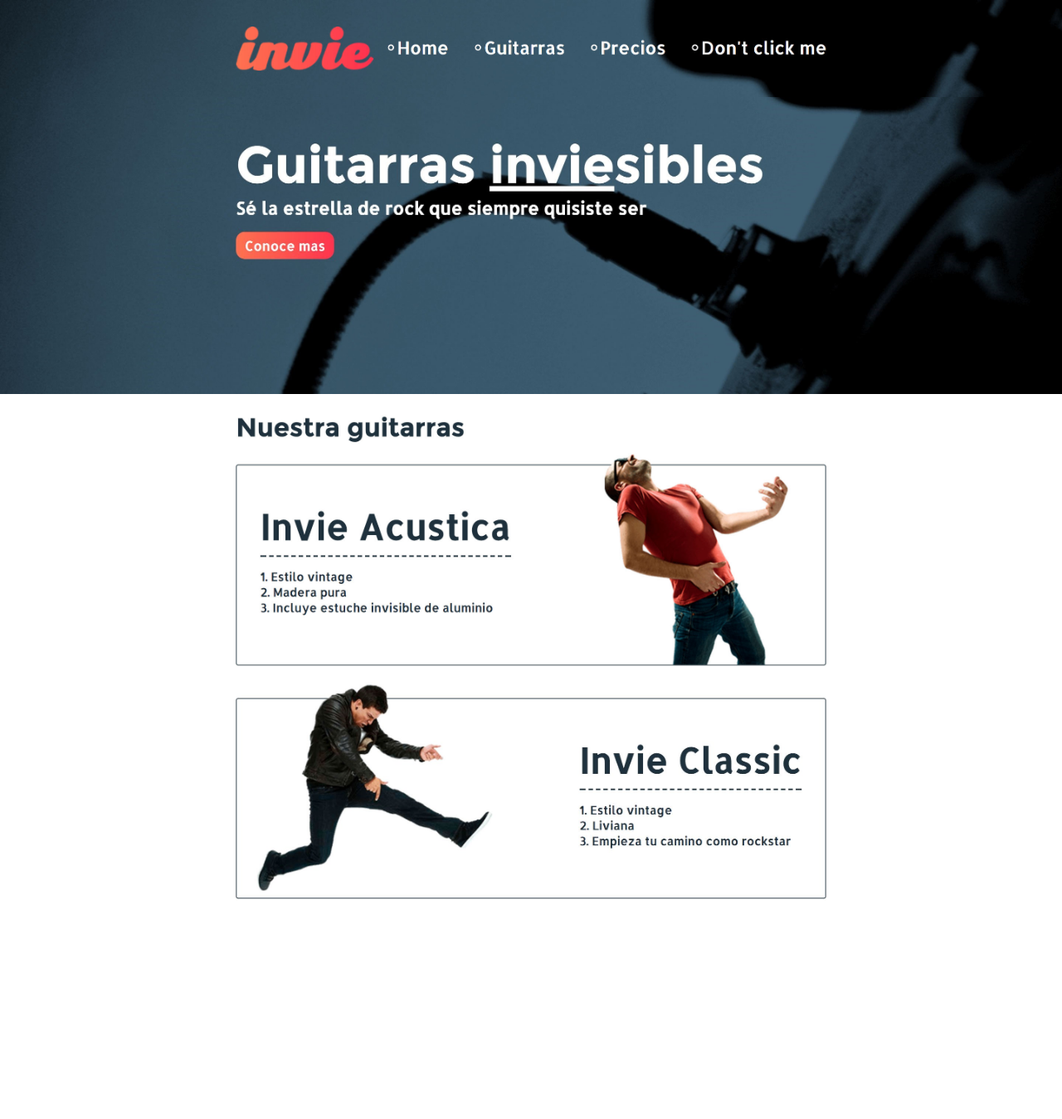
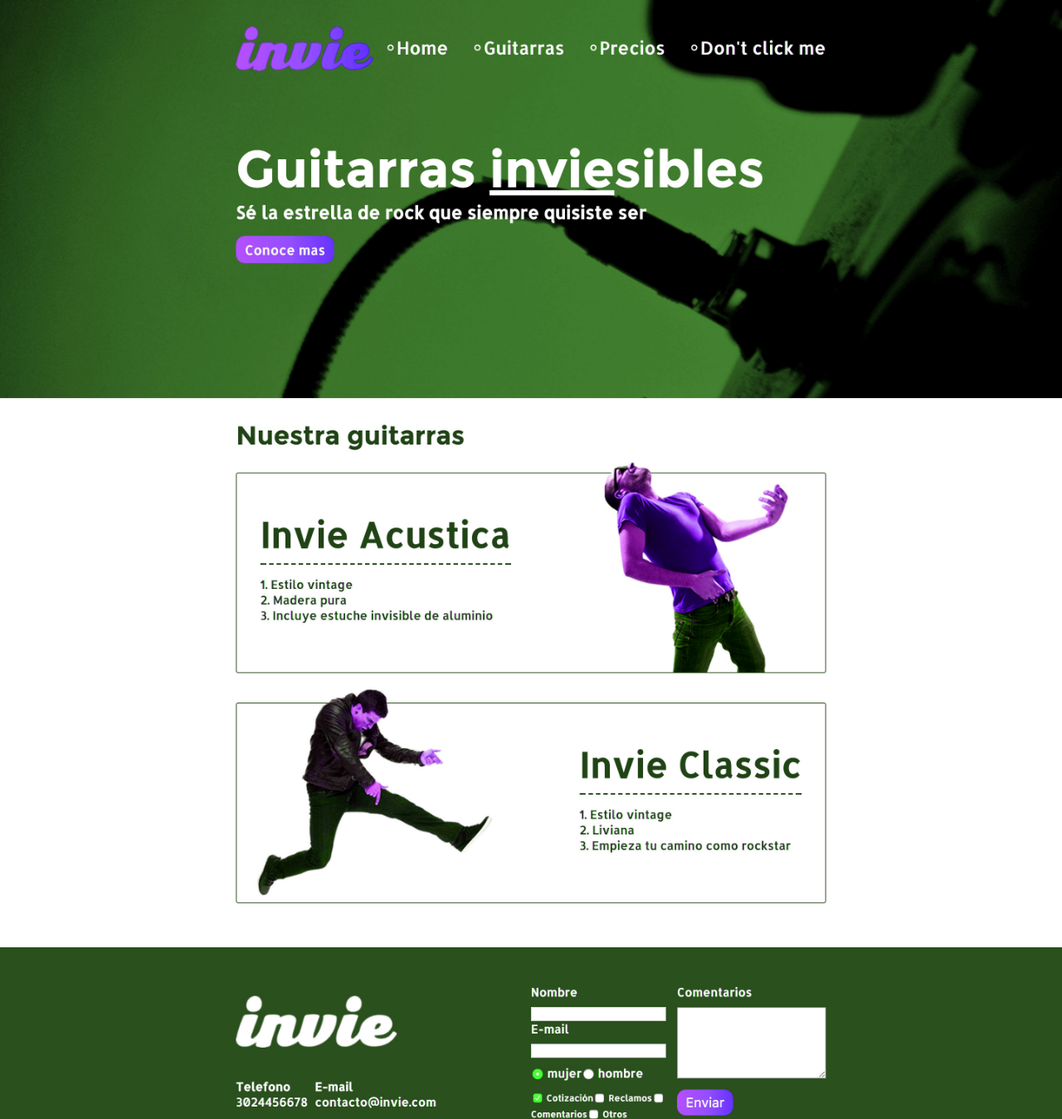
Before and after one commit to RodrigoTopeteMiCom/invie-github, a plain HTML site: page index.html in a window 1280 px wide. Shown: the whole page at 83% size. Before the commit the page ends 1147 px from the top, so only its background shows below. Drawn offline with Linux system fonts and the light colour scheme.

Commit message:
nueva version de index verde

```diff
--- a/index.html
+++ b/index.html
@@ -14,10 +14,7 @@
 	</style>
 </head>
 <body>
-	<img src="img/header.jpg" alt="">
-	<img src="img/hero.jpg" alt="">
-	<img src="img/acustica.jpg" alt="">
-	<img src="img/clasica.jpg" alt="">
-	<img src="img/" alt="">
+	<img src="img/nueva-version.jpg" alt="">
+
 </body>
 </html>
```
Also changed, not shown: img/nueva-version.jpg (added).
